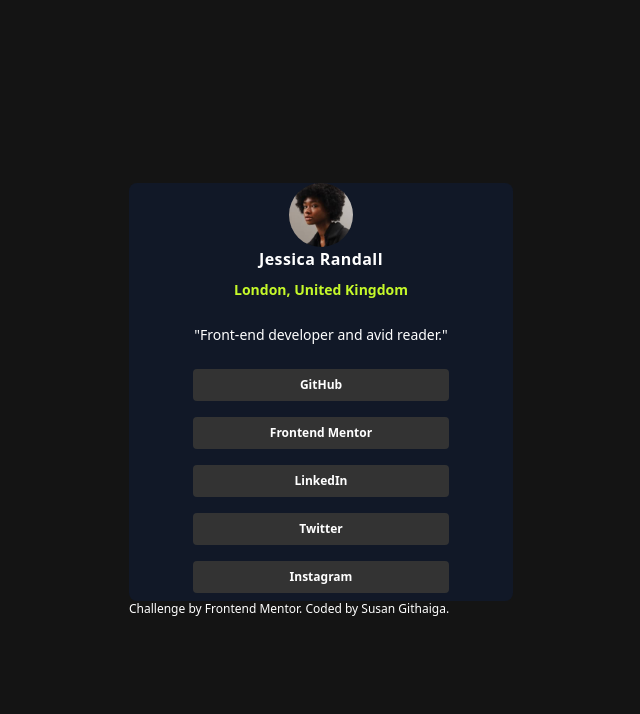
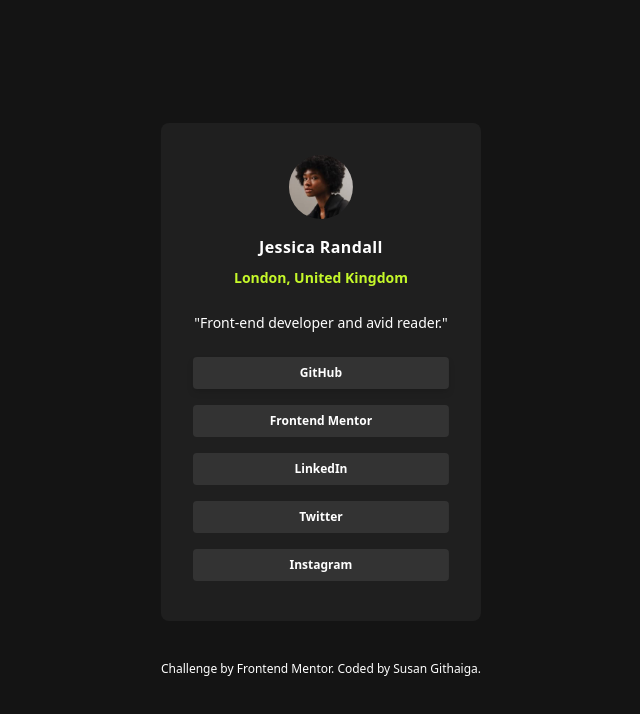
Before and after one commit to SusanGithaigaN/frontend-mentor-social-links, a plain HTML site: page index.html in a window 1280 px wide. Shown: the whole page, without its empty margins (319-959 px from the left). Drawn offline with nearby package versions, Linux system fonts and the light colour scheme.

Commit message:
Complete

```diff
--- a/Styles.css
+++ b/Styles.css
@@ -17,7 +17,9 @@ h1 {
 p {
     font-size: 14px;
 }
-
+.home{
+    background-color: hsl(0, 0%, 20%) !important;
+}
 button {
     background-color: hsl(0, 0%, 20%) !important;
     color: white !important;
--- a/index.html
+++ b/index.html
@@ -33,10 +33,10 @@
   </head>
 
   <body>
-    <div class="home">
-      <div class="card max-w-sm overflow-hidden bg-gray-900 rounded-lg">
+    <div class="home w-80 rounded-xl">
+      <div class="card max-w-sm overflow-hidden pt-8 rounded-lg">
         <img
-          class="img-fluid rounded-full h-16"
+          class="img-fluid rounded-full h-16 mb-4"
           src="./assets/images/avatar-jessica.jpeg"
         />
         <h1 class="name text-center font-bold tracking-wide">
@@ -46,8 +46,8 @@
         <p class="text-center text-white p-4">
           "Front-end developer and avid reader."
         </p>
-        <div class="button-group text-xs text-center">
-          <button class="social w-64 py-2 rounded font-bold m-2">GitHub</button>
+        <div class="button-group text-xs text-center pb-8">
+          <button class="social w-64 py-2 rounded font-bold m-2 drop-shadow-md">GitHub</button>
           <button class="social w-64 py-2 rounded font-bold m-2">
             Frontend Mentor
           </button>
@@ -64,7 +64,7 @@
       </div>
     </div>
 
-    <div class="attributio text-white text-xs">
+    <div class="attributio text-white text-xs mt-10">
       Challenge by
       <a href="https://www.frontendmentor.io?ref=challenge" target="_blank"
         >Frontend Mentor</a
--- /dev/null
+++ b/tailwind.config.js
@@ -0,0 +1,12 @@
+/** @type {import('tailwindcss').Config} */
+module.exports = {
+  content: ["./src/**/*.{html,js}"],
+  theme: {
+    extend: {},
+  },
+  colors: () =>({
+    darkblack: "hsl(0, 0%, 20%)",
+  }),
+  plugins: [],
+
+}
```
